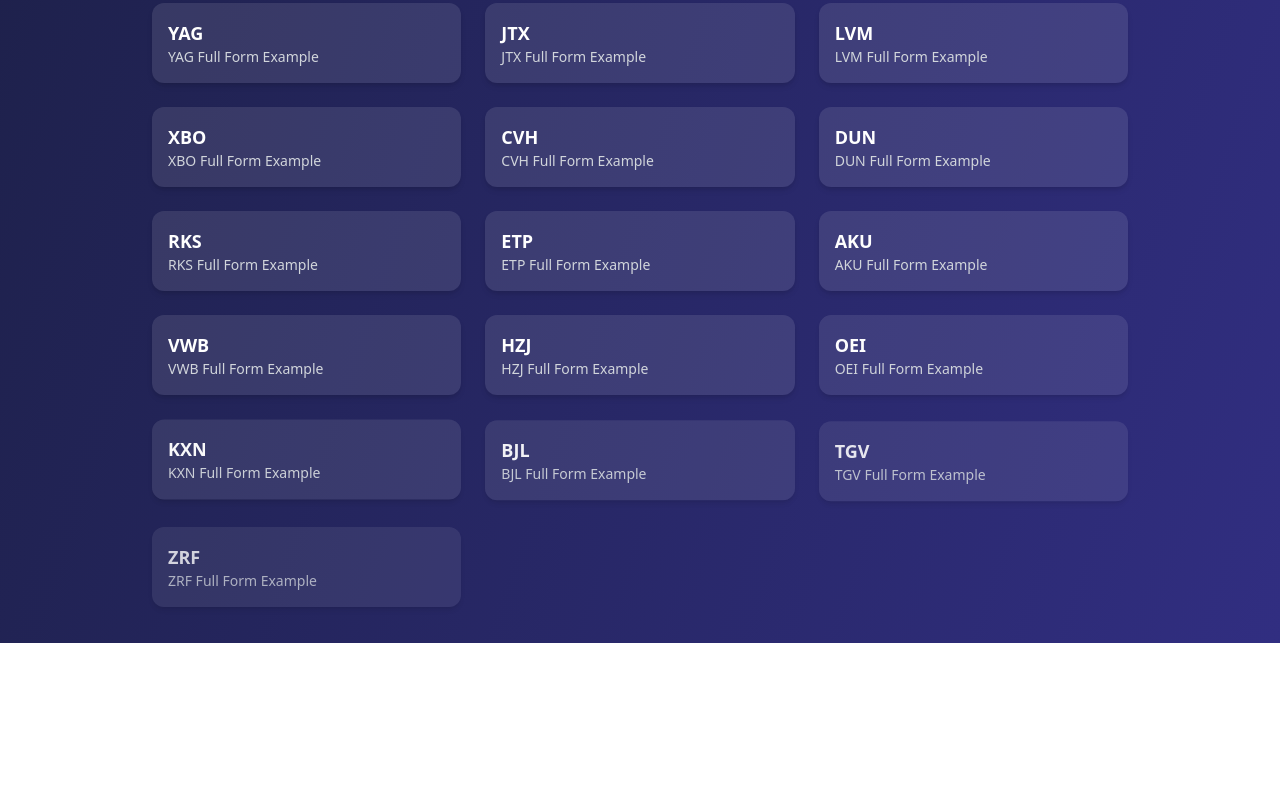
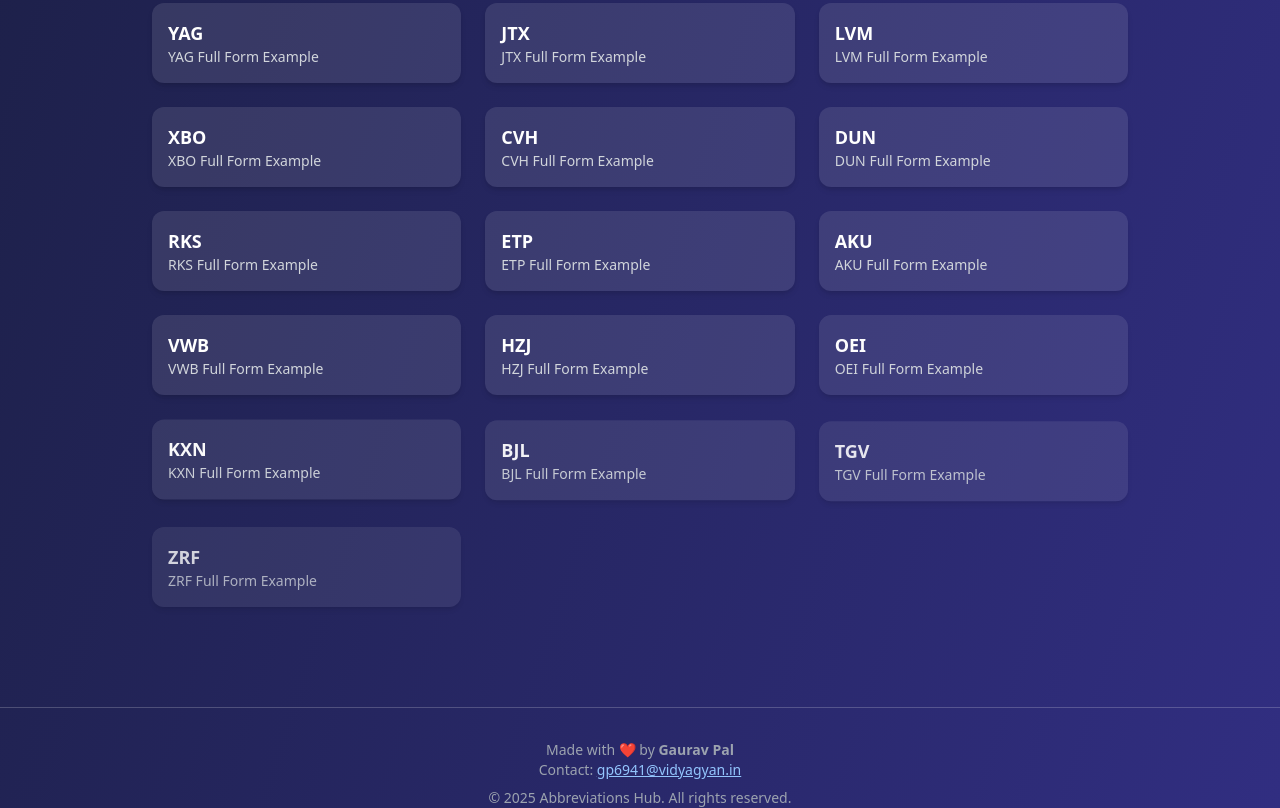
Before and after one commit to Gauravpal-82/Abbreviation-Hub, a plain HTML site: page index.htm in a window 1280 px wide. Shown: the part 3133-3941 px from the top of the page. Before the commit the page ends 3776 px from the top, so only its background shows below. Drawn offline with nearby package versions, Linux system fonts and the light colour scheme.

Commit message:
Update index.htm

```diff
--- a/index.htm
+++ b/index.htm
@@ -169,5 +169,10 @@
 
       renderAbbreviations(data);
     </script>
+    <footer class="mt-16 border-t border-white/20 pt-8 text-center text-sm text-gray-400">
+  <p>Made with ❤️ by <strong>Gaurav Pal</strong></p>
+  <p>Contact: <a href="mailto:gp6941@vidyagyan.in" class="underline text-blue-300">gp6941@vidyagyan.in</a></p>
+  <p class="mt-2">&copy; 2025 Abbreviations Hub. All rights reserved.</p>
+</footer>
   </body>
 </html>
```
